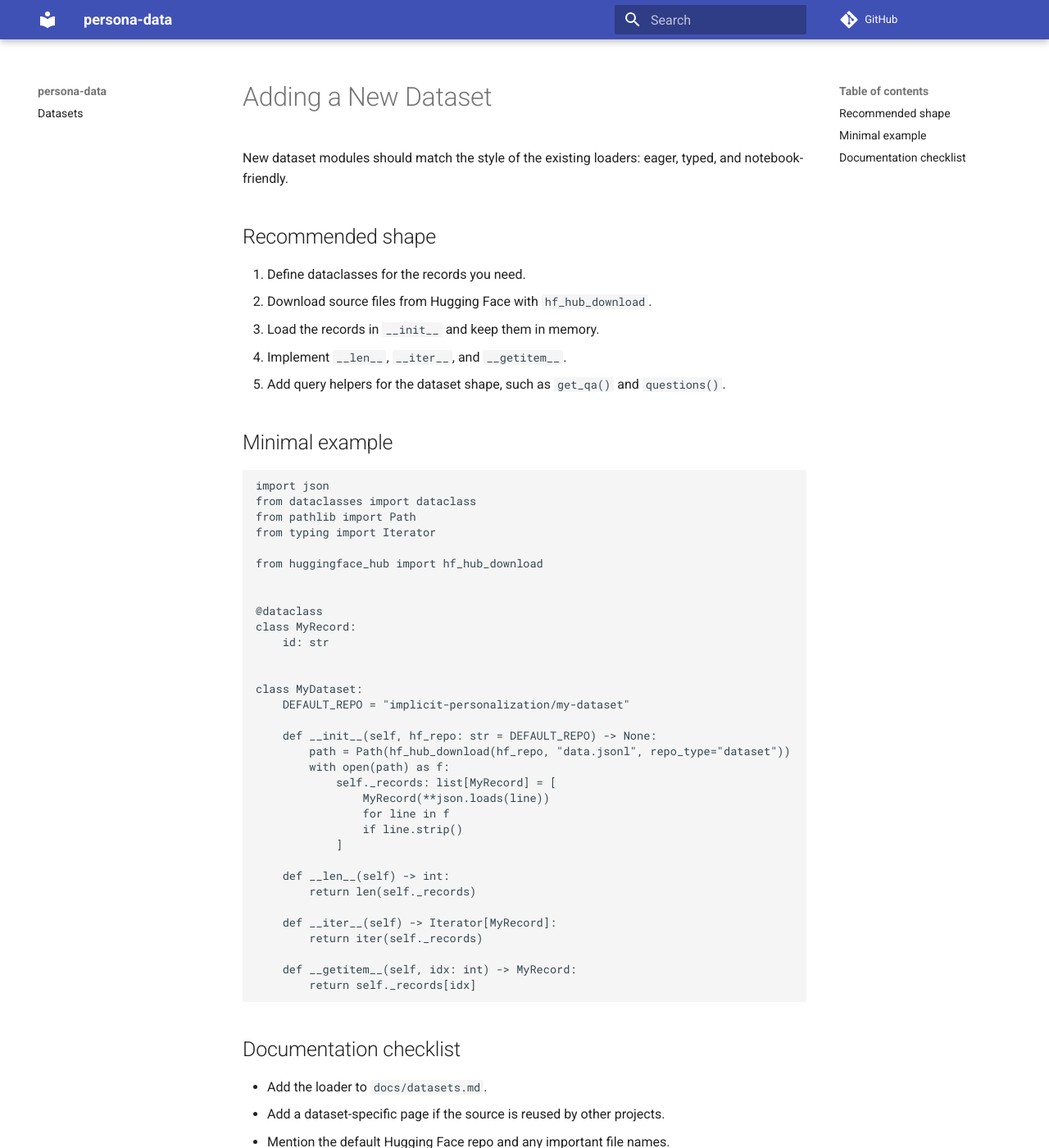
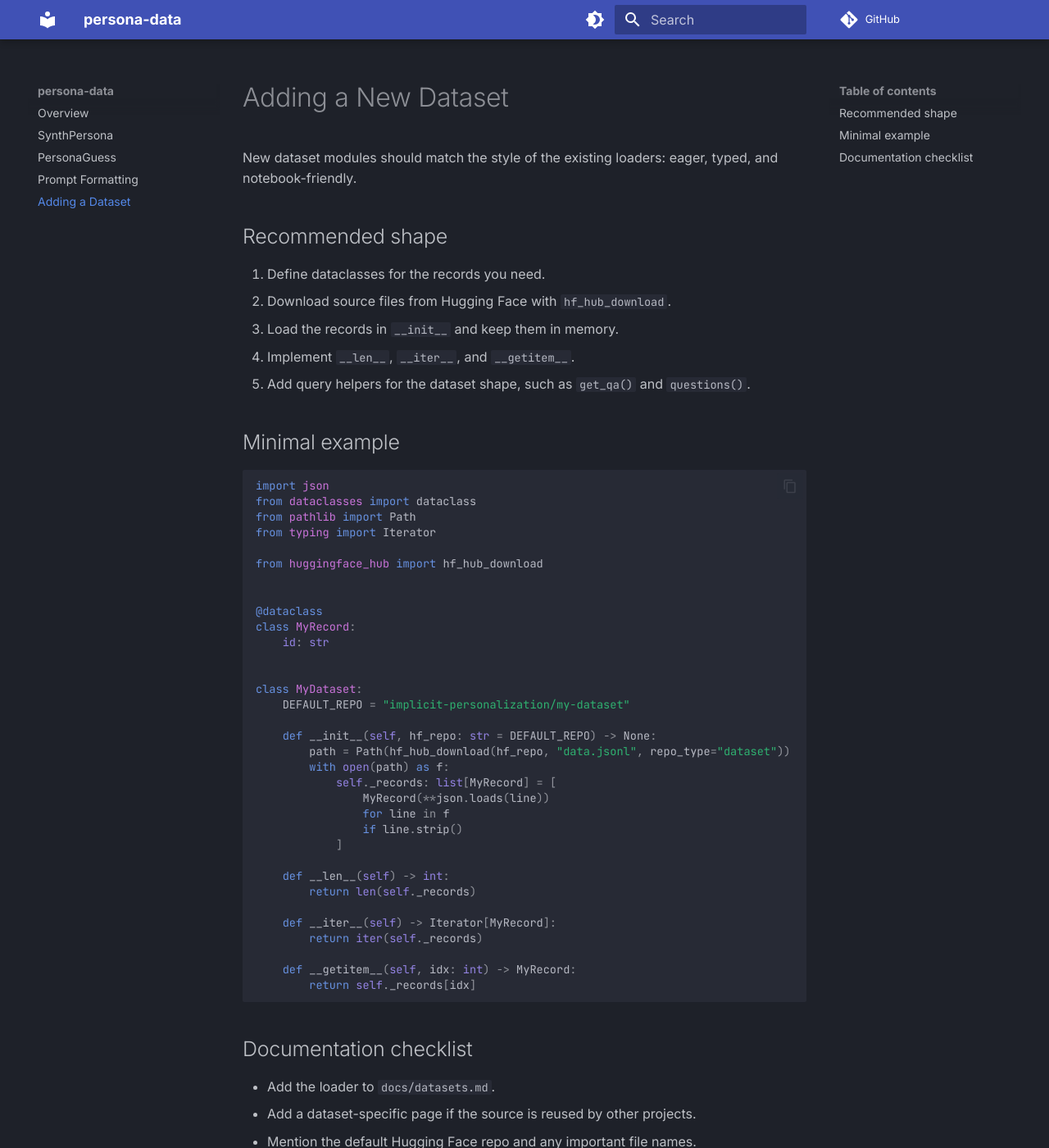
Before and after one commit to implicit-personalization/persona-data, an MkDocs documentation site: the page built from docs/adding-a-dataset.md, in a window 1280 px wide and 1400 px high. Shown: the whole window at 82% size. Built offline with MkDocs 1.6.1 and Material for MkDocs 9.7.7, drawn with Linux system fonts in a browser that asks for light colours; comment, search, counter and statistics services are not loaded.

Commit message:
Updated docs
Updated docs

small changes

```diff
--- a/mkdocs.yml
+++ b/mkdocs.yml
@@ -3,5 +3,32 @@ repo_url: https://github.com/implicit-personalization/persona-data
 docs_dir: docs
 theme:
   name: material
+  palette:
+    - scheme: slate
+      primary: indigo
+      accent: indigo
+      toggle:
+        icon: material/brightness-4
+        name: Switch to light mode
+    - scheme: default
+      primary: indigo
+      accent: indigo
+      toggle:
+        icon: material/brightness-7
+        name: Switch to dark mode
+  font:
+    text: Inter
+    code: JetBrains Mono
+  features:
+    - content.code.copy
+
+markdown_extensions:
+  - pymdownx.highlight
+  - pymdownx.superfences
+
 nav:
-  - Datasets: datasets.md
+  - Overview: index.md
+  - SynthPersona: synth_persona.md
+  - PersonaGuess: persona_guess.md
+  - Prompt Formatting: prompts.md
+  - Adding a Dataset: adding-a-dataset.md
```
Also changed, not shown: README.md (+1 -1 lines), docs/index.md (added, +23 -0 lines).
